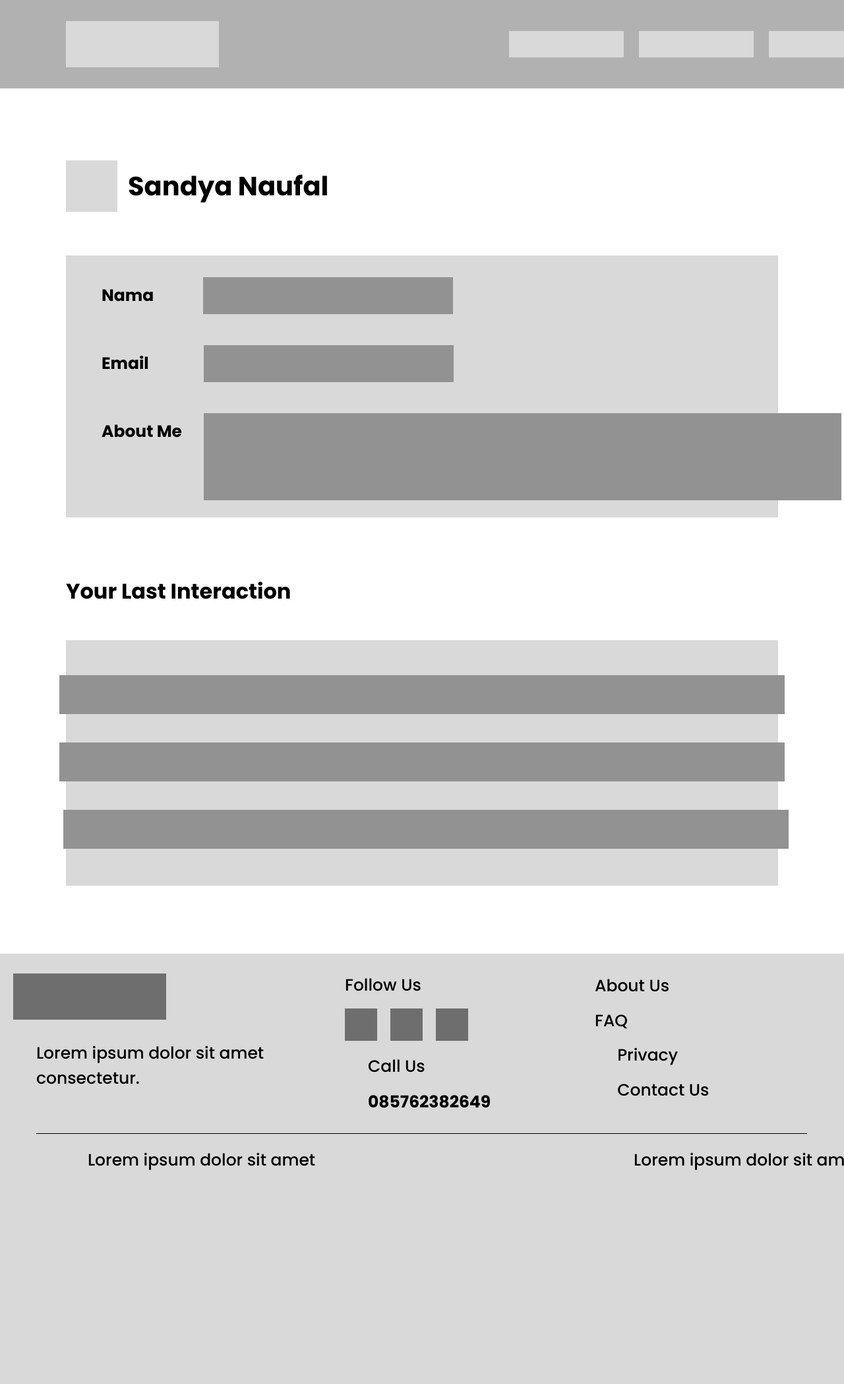
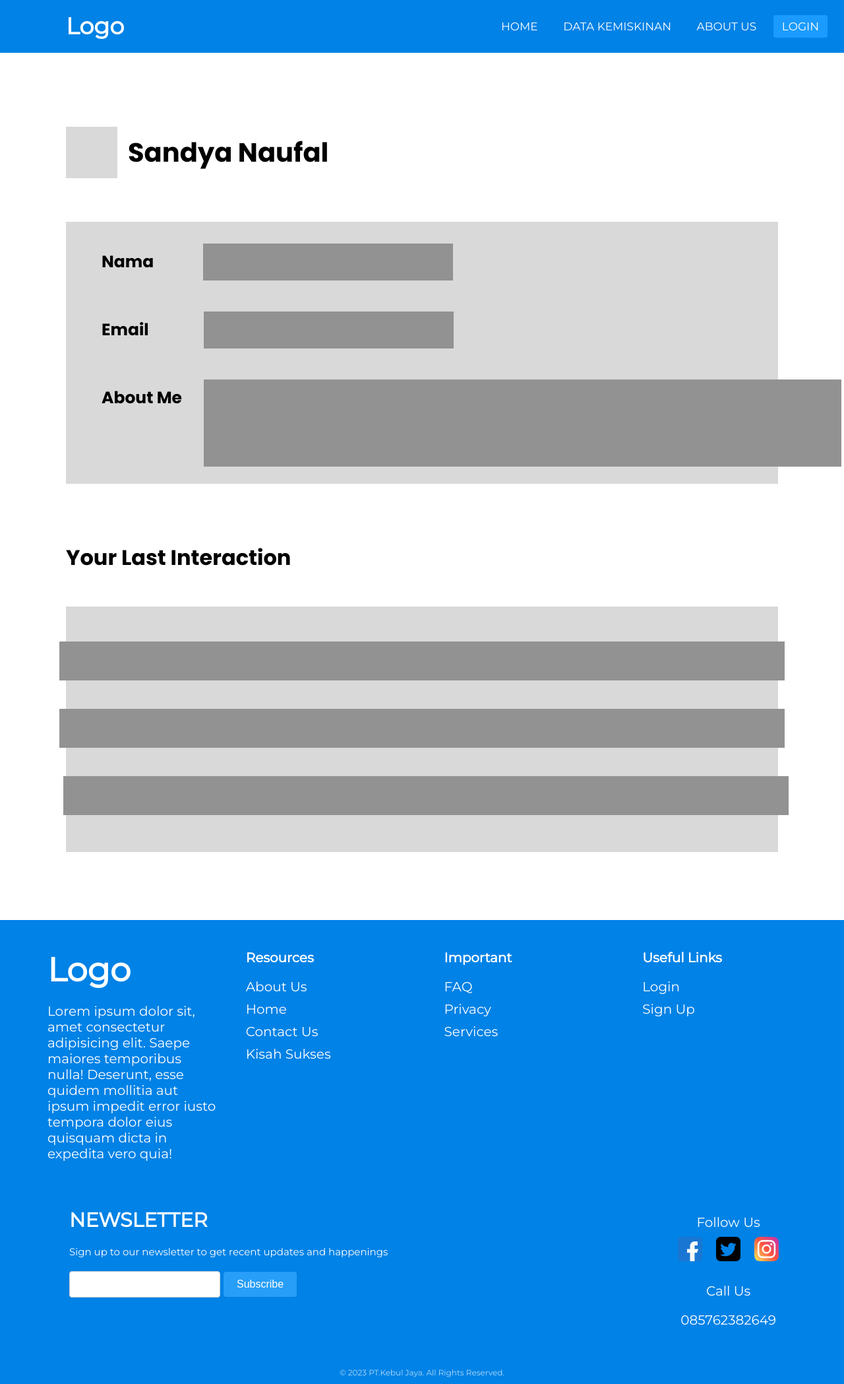
Before and after one commit to BKIlham/PT-Kebul-Jaya, a PHP site: page /user.html in a window 1280 px wide. Shown: the whole page at 66% size. Before the commit the page ends 1773 px from the top, so only its background shows below. Run offline with PHP 8.4, Linux system fonts and the light colour scheme; some web fonts are replaced.

Commit message:
user page update tampilan tok

```diff
--- a/styles/user.css
+++ b/styles/user.css
@@ -12,7 +12,117 @@ ul, li {
 input {
 	border: none;
 }
-.user-q8q {
+* {
+  padding: 0;
+  margin: 0;
+  text-decoration: none;
+  list-style: none;
+  box-sizing: border-box;
+}
+body {
+  font-family: montserrat;
+}
+nav {
+  background: #0082e6;
+  height: 80px;
+  width: 100%;
+}
+
+label.logo {
+  color: white;
+  font-size: 35px;
+  line-height: 80px;
+  padding: 0 100px;
+  font-weight: bold;
+}
+
+nav ul {
+  float: right;
+  margin-right: 20px;
+}
+
+nav ul li {
+  display: inline-block;
+  line-height: 80px;
+  margin: 0 5px;
+}
+
+nav ul li a {
+  color: white;
+  font-size: 17px;
+  padding: 7px 13px;
+  border-radius: 3px;
+  text-transform: uppercase;
+}
+
+a.active,
+a:hover {
+  background: #1b9bff;
+  transition: .5s;
+}
+
+.checkbtn {
+  font-size: 30px;
+  color: white;
+  float: right;
+  line-height: 80px;
+  margin-right: 40px;
+  cursor: pointer;
+  display: none;
+}
+
+#check {
+  display: none;
+}
+
+@media (max-width: 952px) {
+  label.logo {
+    font-size: 30px;
+    padding-left: 50px;
+  }
+
+  nav ul li a {
+    font-size: 16px;
+  }
+}
+
+@media (max-width: 858px) {
+  .checkbtn {
+    display: block;
+  }
+
+  ul {
+    position: fixed;
+    width: 100%;
+    height: 100vh;
+    background: #2c3e50;
+    top: 80px;
+    left: -100%;
+    text-align: center;
+    transition: all .5s;
+  }
+
+  nav ul li {
+    display: block;
+    margin: 50px 0;
+    line-height: 30px;
+  }
+
+  nav ul li a {
+    font-size: 20px;
+  }
+
+  a:hover,
+  a.active {
+    background: none;
+    color: #0082e6;
+  }
+
+  #check:checked~ul {
+    left: 0;
+  }
+}
+.content-body {
   width: 100%;
   overflow: hidden;
   position: relative;
@@ -21,43 +131,8 @@ input {
   flex-direction: column;
   background-color: #ffffff;
 }
-.user-q8q .auto-group-9wkf-ery {
-  box-sizing: border-box;
-  padding: 3.2rem 10rem;
-  width: 100%;
-  display: flex;
-  align-items: center;
-  background-color: #b1b1b1;
-  flex-shrink: 0;
-}
-.user-q8q .auto-group-9wkf-ery .logo-Npu {
-  margin-right: 44rem;
-  width: 23.2rem;
-  height: 7rem;
-  background-color: #d9d9d9;
-  flex-shrink: 0;
-}
-.user-q8q .auto-group-9wkf-ery .login-5jK {
-  margin-right: 2.3rem;
-  width: 17.4rem;
-  height: 4rem;
-  background-color: #d9d9d9;
-  flex-shrink: 0;
-}
-.user-q8q .auto-group-9wkf-ery .login-RYH {
-  margin-right: 2.3rem;
-  width: 17.4rem;
-  height: 4rem;
-  background-color: #d9d9d9;
-  flex-shrink: 0;
-}
-.user-q8q .auto-group-9wkf-ery .login-y41 {
-  width: 17.4rem;
-  height: 4rem;
-  background-color: #d9d9d9;
-  flex-shrink: 0;
-}
-.user-q8q .auto-group-f7pp-hkh {
+
+.content-body .content {
   box-sizing: border-box;
   padding: 10.9rem 10rem 10.3rem 10rem;
   width: 100%;
@@ -65,21 +140,21 @@ input {
   flex-direction: column;
   flex-shrink: 0;
 }
-.user-q8q .auto-group-f7pp-hkh .auto-group-sad1-1Fb {
+.content-body .content .name-layout {
   margin: 0rem 84.1rem 6.6rem 0rem;
   width: calc(100% - 84.1rem);
   display: flex;
   align-items: center;
   flex-shrink: 0;
 }
-.user-q8q .auto-group-f7pp-hkh .auto-group-sad1-1Fb .rectangle-38-5WM {
+.content-body .content .name-layout .user-icon {
   margin-right: 1.6rem;
   width: 7.8rem;
   height: 7.8rem;
   background-color: #d9d9d9;
   flex-shrink: 0;
 }
-.user-q8q .auto-group-f7pp-hkh .auto-group-sad1-1Fb .sandya-naufal-1eu {
+.content-body .content .name-layout .user-name {
   font-size: 4rem;
   font-weight: 700;
   line-height: 1.5;
@@ -88,7 +163,7 @@ input {
   white-space: nowrap;
   flex-shrink: 0;
 }
-.user-q8q .auto-group-f7pp-hkh .auto-group-ets1-i3X {
+.content-body .content .data-container {
   margin-bottom: 8.8rem;
   box-sizing: border-box;
   padding: 3.3rem 6.4rem 2.6rem 5.4rem;
@@ -99,14 +174,14 @@ input {
   background-color: #d9d9d9;
   flex-shrink: 0;
 }
-.user-q8q .auto-group-f7pp-hkh .auto-group-ets1-i3X .auto-group-elvo-cPo {
+.content-body .content .data-container .name {
   margin-right: 58.8rem;
   width: calc(100% - 58.8rem);
   display: flex;
   align-items: center;
   flex-shrink: 0;
 }
-.user-q8q .auto-group-f7pp-hkh .auto-group-ets1-i3X .auto-group-elvo-cPo .nama-row {
+.content-body .content .data-container .name .nama-row {
   margin-right: 7.5rem;
   font-size: 2.5rem;
   font-weight: 700;
@@ -116,20 +191,20 @@ input {
   white-space: nowrap;
   flex-shrink: 0;
 }
-.user-q8q .auto-group-f7pp-hkh .auto-group-ets1-i3X .auto-group-elvo-cPo .rectangle-26-Ywf {
+.content-body .content .data-container .name .rectangle-26-Ywf {
   width: 37.9rem;
   height: 5.6rem;
   background-color: #929292;
   flex-shrink: 0;
 }
-.user-q8q .auto-group-f7pp-hkh .auto-group-ets1-i3X .auto-group-f5nb-5Au {
+.content-body .content .data-container .email {
   margin-right: 58.8rem;
   width: calc(100% - 58.8rem);
   display: flex;
   align-items: center;
   flex-shrink: 0;
 }
-.user-q8q .auto-group-f7pp-hkh .auto-group-ets1-i3X .auto-group-f5nb-5Au .email-zHs {
+.content-body .content .data-container .email .email-zHs {
   margin-right: 8.3rem;
   font-size: 2.5rem;
   font-weight: 700;
@@ -139,19 +214,19 @@ input {
   white-space: nowrap;
   flex-shrink: 0;
 }
-.user-q8q .auto-group-f7pp-hkh .auto-group-ets1-i3X .auto-group-f5nb-5Au .rectangle-27-hi5 {
+.content-body .content .data-container .email .rectangle-27-hi5 {
   width: 37.9rem;
   height: 5.6rem;
   background-color: #929292;
   flex-shrink: 0;
 }
-.user-q8q .auto-group-f7pp-hkh .auto-group-ets1-i3X .auto-group-hpb5-3X3 {
+.content-body .content .data-container .about {
   width: 100%;
   display: flex;
   align-items: flex-start;
   flex-shrink: 0;
 }
-.user-q8q .auto-group-f7pp-hkh .auto-group-ets1-i3X .auto-group-hpb5-3X3 .about-me-yfb {
+.content-body .content .data-container .about .about-me-yfb {
   margin: 0.9rem 3.3rem 0rem 0rem;
   font-size: 2.5rem;
   font-weight: 700;
@@ -161,13 +236,13 @@ input {
   white-space: nowrap;
   flex-shrink: 0;
 }
-.user-q8q .auto-group-f7pp-hkh .auto-group-ets1-i3X .auto-group-hpb5-3X3 .rectangle-40-fHX {
+.content-body .content .data-container .about .rectangle-40-fHX {
   width: 96.7rem;
   height: 13.2rem;
   background-color: #929292;
   flex-shrink: 0;
 }
-.user-q8q .auto-group-f7pp-hkh .your-last-interaction-xXX {
+.content-body .content .last-intr {
   margin-bottom: 5rem;
   font-size: 3.2rem;
   font-weight: 700;
@@ -177,7 +252,7 @@ input {
   white-space: nowrap;
   flex-shrink: 0;
 }
-.user-q8q .auto-group-f7pp-hkh .auto-group-xte3-tg5 {
+.content-body .content .last-intr-container {
   box-sizing: border-box;
   padding: 5.3rem 6.4rem 5.6rem 7rem;
   width: 100%;
@@ -188,219 +263,165 @@ input {
   background-color: #d9d9d9;
   flex-shrink: 0;
 }
-.user-q8q .auto-group-f7pp-hkh .auto-group-xte3-tg5 .rectangle-41-Cgm {
+.content-body .content .last-intr-container .rectangle-41-Cgm {
   margin-right: 0.6rem;
   width: 110rem;
   height: 5.9rem;
   background-color: #929292;
   flex-shrink: 0;
 }
-.user-q8q .auto-group-f7pp-hkh .auto-group-xte3-tg5 .rectangle-42-96D {
+.content-body .content .last-intr-container .rectangle-42-96D {
   margin-right: 0.6rem;
   width: 110rem;
   height: 5.9rem;
   background-color: #929292;
   flex-shrink: 0;
 }
-.user-q8q .auto-group-f7pp-hkh .auto-group-xte3-tg5 .rectangle-43-HTK {
+.content-body .content .last-intr-container .rectangle-43-HTK {
   margin-left: 0.6rem;
   width: 110rem;
   height: 5.9rem;
   background-color: #929292;
   flex-shrink: 0;
 }
-.user-q8q .auto-group-8kat-Zvd {
-  box-sizing: border-box;
-  padding: 2.9rem 5.6rem 2.6rem 5.5rem;
+.footer {
+  background-color: #0082e6;
+  padding: 25px;
+  color: #fff;
+  position: relative;
   width: 100%;
-  align-items: center;
+  margin: 0 auto;
+}
+
+.footer-content {
   display: flex;
-  flex-direction: column;
-  background-color: #d9d9d9;
-  flex-shrink: 0;
+  flex-wrap: wrap;
+  flex-direction: row;
+  justify-content: flex-end;
+  width: 100%;
+  margin: 0 auto;
 }
-.user-q8q .auto-group-8kat-Zvd .auto-group-hjo5-qdF {
-  margin-right: 24.4rem;
-  height: 10.3rem;
+
+.line1-col {
+  width: 21.2%;
+  margin: 20px;
+}
+
+.line1-col a{
+  text-decoration: none;
+  color: #fff;
+}
+
+.logo1 .logo{
+  font-size: 50px;
+}
+
+.logo1 .desk p {
+  font-size: 1px;
+}
+
+.tentang ul,
+.Important ul,
+.Useful-Links ul {
+  list-style-type: none;
+  padding: 0;
+}
+
+.tentang ul li,
+.Important ul li,
+.Useful-Links ul li {
+  margin-bottom: 10px;
+  font-size: 20px;
+}
+
+.line1-col p,
+.line1-col h3,
+.line1-col .desk {
+  font-size: 20px;
+  margin-bottom: 20px;
+}
+
+.line2-col{
   display: flex;
-  align-items: flex-start;
-  flex-shrink: 0;
+  flex-wrap: wrap;
+  flex-direction: row;
+  justify-content: space-between;
+  width: 100%;
+  margin: 0 auto;
 }
-.user-q8q .auto-group-8kat-Zvd .auto-group-hjo5-qdF .rectangle-19-a53 {
-  margin: 0.1rem 27.1rem 0rem 0rem;
-  width: 23.2rem;
-  height: 7rem;
-  background-color: #6e6e6e;
-  flex-shrink: 0;
+
+.subs{
+  margin-top: 30px;
+  margin-left: 80px;
 }
-.user-q8q .auto-group-8kat-Zvd .auto-group-hjo5-qdF .auto-group-hchy-u7K {
-  width: 11.8rem;
-  height: 100%;
-  flex-shrink: 0;
+
+.subs h3{
+  font-size: 30px;
+  margin-bottom: 20px;
 }
-.user-q8q .auto-group-8kat-Zvd .auto-group-hjo5-qdF .auto-group-hchy-u7K .follow-us-3zD {
-  margin-bottom: 1.6rem;
-  font-size: 2.5rem;
-  font-weight: 500;
-  line-height: 1.5;
-  color: #000000;
-  font-family: Poppins, 'Source Sans Pro';
-  white-space: nowrap;
+
+.subs p{
+  font-size: 15px;
+  margin-bottom: 20px;
 }
-.user-q8q .auto-group-8kat-Zvd .auto-group-hjo5-qdF .auto-group-hchy-u7K .auto-group-fa4b-PoB {
-  width: 100%;
+
+.subs form {
   display: flex;
   align-items: center;
 }
-.user-q8q .auto-group-8kat-Zvd .auto-group-hjo5-qdF .auto-group-hchy-u7K .auto-group-fa4b-PoB .rectangle-15-X8h {
-  margin-right: 2rem;
-  width: 4.9rem;
-  height: 4.9rem;
-  background-color: #6e6e6e;
-  flex-shrink: 0;
+
+.subs input {
+  padding: 10px;
+  border: 1px solid #ccc;
+  border-radius: 4px;
+  font-size: 16px;
 }
-.user-q8q .auto-group-8kat-Zvd .auto-group-hjo5-qdF .auto-group-hchy-u7K .auto-group-fa4b-PoB .rectangle-16-DJM {
-  width: 4.9rem;
-  height: 4.9rem;
-  background-color: #6e6e6e;
-  flex-shrink: 0;
+
+.subs button {
+  background-color: #279ef8;
+  color: #fff;
+  border: none;
+  border-radius: 4px;
+  padding: 10px 20px;
+  margin-left: 5px;
+  cursor: pointer;
+  font-size: 16px;
 }
-.user-q8q .auto-group-8kat-Zvd .auto-group-hjo5-qdF .auto-group-r1b1-K6V {
-  box-sizing: border-box;
-  padding-left: 2rem;
-  height: 100%;
-  display: flex;
-  align-items: flex-end;
-  flex-shrink: 0;
+
+.subs button:hover {
+  background-color: #0056b3;
 }
-.user-q8q .auto-group-8kat-Zvd .auto-group-hjo5-qdF .auto-group-r1b1-K6V .rectangle-17-445 {
-  margin-right: 19.2rem;
-  width: 4.9rem;
-  height: 4.9rem;
-  background-color: #6e6e6e;
-  flex-shrink: 0;
+
+
+.mid {
+  padding: 20px;
 }
-.user-q8q .auto-group-8kat-Zvd .auto-group-hjo5-qdF .auto-group-r1b1-K6V .auto-group-cgtk-zTX {
-  margin-bottom: 1.2rem;
-  display: flex;
-  flex-direction: column;
-  flex-shrink: 0;
+
+.mid .followus {
+  margin-bottom: 10px;
+  font-size: 20px;
 }
-.user-q8q .auto-group-8kat-Zvd .auto-group-hjo5-qdF .auto-group-r1b1-K6V .auto-group-cgtk-zTX .about-us-83w {
-  margin-bottom: 1.5rem;
-  font-size: 2.5rem;
-  font-weight: 500;
-  line-height: 1.5;
-  color: #000000;
-  font-family: Poppins, 'Source Sans Pro';
-  white-space: nowrap;
-  flex-shrink: 0;
+
+.sosmed {
+  text-align: center;
 }
-.user-q8q .auto-group-8kat-Zvd .auto-group-hjo5-qdF .auto-group-r1b1-K6V .auto-group-cgtk-zTX .faq-Tc1 {
-  font-size: 2.5rem;
-  font-weight: 500;
-  line-height: 1.5;
-  color: #000000;
-  font-family: Poppins, 'Source Sans Pro';
-  white-space: nowrap;
-  flex-shrink: 0;
+
+.icon-sosmed img {
+  margin-bottom: 10px;
+  width: 25%;
+  aspect-ratio: 3/2;
+  object-fit: contain;
 }
-.user-q8q .auto-group-8kat-Zvd .auto-group-yqpw-PkZ {
-  margin: 0rem 21.7rem 2.9rem 0rem;
-  display: flex;
-  align-items: flex-start;
-  flex-shrink: 0;
+
+.notelp {
+  margin-top: 20px;
 }
-.user-q8q .auto-group-8kat-Zvd .auto-group-yqpw-PkZ .lorem-ipsum-dolor-sit-amet-consectetur-8CM {
-  margin-right: 15.7rem;
-  max-width: 34.6rem;
-  font-size: 2.5rem;
-  font-weight: 500;
-  line-height: 1.5;
-  color: #000000;
-  font-family: Poppins, 'Source Sans Pro';
-  flex-shrink: 0;
+
+.watermark {
+  position: absolute;
+  bottom: 10px;
+  left: 50%;
+  transform: translateX(-50%);
+  font-size: 12px;
+  opacity: 0.7;
 }
-.user-q8q .auto-group-8kat-Zvd .auto-group-yqpw-PkZ .auto-group-9zkw-QvZ {
-  margin: 2rem 19.2rem 0rem 0rem;
-  display: flex;
-  flex-direction: column;
-  flex-shrink: 0;
-}
-.user-q8q .auto-group-8kat-Zvd .auto-group-yqpw-PkZ .auto-group-9zkw-QvZ .call-us-kUd {
-  margin-bottom: 1.6rem;
-  font-size: 2.5rem;
-  font-weight: 500;
-  line-height: 1.5;
-  color: #000000;
-  font-family: Poppins, 'Source Sans Pro';
-  white-space: nowrap;
-  flex-shrink: 0;
-}
-.user-q8q .auto-group-8kat-Zvd .auto-group-yqpw-PkZ .auto-group-9zkw-QvZ .item-085762382649-VSD {
-  font-size: 2.5rem;
-  font-weight: 700;
-  line-height: 1.5;
-  color: #000000;
-  font-family: Poppins, 'Source Sans Pro';
-  white-space: nowrap;
-  flex-shrink: 0;
-}
-.user-q8q .auto-group-8kat-Zvd .auto-group-yqpw-PkZ .auto-group-ckvd-Dt1 {
-  margin-top: 0.3rem;
-  display: flex;
-  flex-direction: column;
-  flex-shrink: 0;
-}
-.user-q8q .auto-group-8kat-Zvd .auto-group-yqpw-PkZ .auto-group-ckvd-Dt1 .privacy-muX {
-  margin-bottom: 1.5rem;
-  font-size: 2.5rem;
-  font-weight: 500;
-  line-height: 1.5;
-  color: #000000;
-  font-family: Poppins, 'Source Sans Pro';
-  white-space: nowrap;
-  flex-shrink: 0;
-}
-.user-q8q .auto-group-8kat-Zvd .auto-group-yqpw-PkZ .auto-group-ckvd-Dt1 .contact-us-X81 {
-  font-size: 2.5rem;
-  font-weight: 500;
-  line-height: 1.5;
-  color: #000000;
-  font-family: Poppins, 'Source Sans Pro';
-  white-space: nowrap;
-  flex-shrink: 0;
-}
-.user-q8q .auto-group-8kat-Zvd .line-1-fED {
-  margin-bottom: 2.1rem;
-  width: 100%;
-  height: 0.1rem;
-  background-color: #000000;
-  flex-shrink: 0;
-}
-.user-q8q .auto-group-8kat-Zvd .auto-group-m28j-ykh {
-  margin: 0rem 7.6rem 0rem 7.8rem;
-  width: calc(100% - 15.4rem);
-  display: flex;
-  align-items: center;
-  flex-shrink: 0;
-}
-.user-q8q .auto-group-8kat-Zvd .auto-group-m28j-ykh .lorem-ipsum-dolor-sit-amet-VDF {
-  margin-right: 48.3rem;
-  font-size: 2.5rem;
-  font-weight: 500;
-  line-height: 1.5;
-  color: #000000;
-  font-family: Poppins, 'Source Sans Pro';
-  white-space: nowrap;
-  flex-shrink: 0;
-}
-.user-q8q .auto-group-8kat-Zvd .auto-group-m28j-ykh .lorem-ipsum-dolor-sit-amet-1hP {
-  font-size: 2.5rem;
-  font-weight: 500;
-  line-height: 1.5;
-  color: #000000;
-  font-family: Poppins, 'Source Sans Pro';
-  white-space: nowrap;
-  flex-shrink: 0;
-}
--- a/user.html
+++ b/user.html
@@ -5,48 +5,57 @@
   <link rel="icon" href="/favicon.ico" />
   <meta name="viewport" content="width=device-width, initial-scale=1" />
   <meta name="theme-color" content="#000000" />
-  <title>User</title>
-  <link rel="stylesheet" href="https://fonts.googleapis.com/css?family=Poppins%3A500%2C700"/>
-  <link rel="stylesheet" href="https://fonts.googleapis.com/css?family=Source+Sans+Pro%3A500%2C700"/>
+  <title>User Page</title>
+  <link rel="stylesheet" href="https://fonts.googleapis.com/css?family=Poppins%3A400%2C500%2C700"/>
+  <link rel="stylesheet" href="https://fonts.googleapis.com/css?family=Source+Sans+Pro%3A400%2C500%2C700"/>
+  <link href='https://fonts.googleapis.com/css?family=Montserrat' rel='stylesheet'>
+  <link href="https://fonts.cdnfonts.com/css/gafata" rel="stylesheet">
   <link rel="stylesheet" href="./styles/user.css"/>
+
+  <link rel="stylesheet" href="user.css">
+  <link rel="stylesheet" href="https://cdnjs.cloudflare.com/ajax/libs/font-awesome/5.15.3/css/all.min.css" />
 </head>
+
 <body>
-<div class="user-q8q">
-  <div class="auto-group-9wkf-ery">
-    <div class="logo-Npu">
+  <nav>
+    <input type="checkbox" id="check">
+    <label for="check" class="checkbtn">
+      <i class="fas fa-bars"></i>
+    </label>
+    <label class="logo">Logo</label>
+    <ul>
+      <li><a href="homepage.html">Home</a></li>
+      <li><a href="data.html">Data Kemiskinan</a></li>
+      <li><a href="about-us.html">About Us</a></li>
+      <li><a class="active" href="login.html">Login</a></li>
+    </ul>
+  </nav>
+<div class="content-body">
+  <div class="content">
+    <div class="name-layout">
+      <div class="user-icon">
       </div>
-    <div class="login-5jK">
+      <p class="user-name">Sandya Naufal</p>
     </div>
-    <div class="login-RYH">
-    </div>
-    <div class="login-y41">
-    </div>
-  </div>
-  <div class="auto-group-f7pp-hkh">
-    <div class="auto-group-sad1-1Fb">
-      <div class="rectangle-38-5WM">
-      </div>
-      <p class="sandya-naufal-1eu">Sandya Naufal</p>
-    </div>
-    <div class="auto-group-ets1-i3X">
-      <div class="auto-group-elvo-cPo">
+    <div class="data-container">
+      <div class="name">
         <p class="nama-row">Nama</p>
         <div class="rectangle-26-Ywf">
         </div>
       </div>
-      <div class="auto-group-f5nb-5Au">
+      <div class="email">
         <p class="email-zHs">Email</p>
         <div class="rectangle-27-hi5">
         </div>
       </div>
-      <div class="auto-group-hpb5-3X3">
+      <div class="about">
         <p class="about-me-yfb">About Me</p>
         <div class="rectangle-40-fHX">
         </div>
       </div>
     </div>
-    <p class="your-last-interaction-xXX">Your Last Interaction</p>
-    <div class="auto-group-xte3-tg5">
+    <p class="last-intr">Your Last Interaction</p>
+    <div class="last-intr-container">
       <div class="rectangle-41-Cgm">
       </div>
       <div class="rectangle-42-96D">
@@ -55,45 +64,72 @@
       </div>
     </div>
   </div>
-  <div class="auto-group-8kat-Zvd">
-    <div class="auto-group-hjo5-qdF">
-      <div class="rectangle-19-a53">
+  <div class="footer">
+    <div class="footer-content">
+        <div class="line1-col">
+          <div class="logo1">
+            <h3 class="logo">Logo</h3>
+            <p class="desk">Lorem ipsum dolor sit, amet consectetur adipisicing elit. Saepe maiores temporibus nulla! Deserunt, esse quidem mollitia aut ipsum impedit error iusto tempora dolor eius quisquam dicta in expedita vero quia!</p>
           </div>
-      <div class="auto-group-hchy-u7K">
-        <p class="follow-us-3zD">Follow Us</p>
-        <div class="auto-group-fa4b-PoB">
-          <div class="rectangle-15-X8h">
         </div>
-          <div class="rectangle-16-DJM">
+        <div class="line1-col">
+            <div class="tentang">
+              <h3>Resources</h3>
+                <ul>
+                    <li><a href="about-us.html">About Us</a></li>
+                    <li><a href="homepage.html">Home</a></li>
+                    <li><a href="contact-us.html">Contact Us</a></li>
+                    <li><a href="kisah-sukses.html">Kisah Sukses</a></li>
+                </ul>
+            </div>
+        </div>
+        <div class="line1-col">
+            <div class="Important">
+              <h3>Important</h3>
+                <ul>
+                    <li><a href="faq.html">FAQ</a></li>
+                    <li><a href="privacy.html">Privacy</a></li>
+                    <li><a href="menu.html">Services</a></li>
+                </ul>
+            </div>
+        </div>
+        <div class="line1-col">
+            <div class="Useful-Links">
+              <h3>Useful Links</h3>
+                <ul>
+                    <li><a href="login.html">Login</a></li>
+                    <li><a href="register.html">Sign Up</a></li>
+                </ul>
             </div>
         </div>
     </div>
-      <div class="auto-group-r1b1-K6V">
-        <div class="rectangle-17-445">
+    <div class="line2-col">
+      <div class="subs">
+        <h3>NEWSLETTER</h3>
+        <p>Sign up to our newsletter to get recent updates and happenings</p>
+        <form>
+          <input type="email">
+          <button>Subscribe</button>
+        </form>
       </div>
-        <div class="auto-group-cgtk-zTX">
-          <p class="about-us-83w">About Us</p>
-          <p class="faq-Tc1">FAQ</p>
+      <div class="line1-col">
+        <div class="mid">
+            <div class="sosmed">
+                <p class="followus">Follow Us</p>
+                <div class="icon-sosmed">
+                    <img src="assets/facebook.png" alt="Facebook"/>
+                    <img src="assets/twitter-sign.png" alt="Twitter"/>
+                    <img src="assets/instagram.png" alt="Instagram"/>
+                </div>
+                <div class="notelp">
+                    <p>Call Us</p>
+                    <p>085762382649</p>
                 </div>
             </div>
         </div>
-    <div class="auto-group-yqpw-PkZ">
-      <p class="lorem-ipsum-dolor-sit-amet-consectetur-8CM">Lorem ipsum dolor sit amet consectetur.</p>
-      <div class="auto-group-9zkw-QvZ">
-        <p class="call-us-kUd">Call Us</p>
-        <p class="item-085762382649-VSD">085762382649</p>
-      </div>
-      <div class="auto-group-ckvd-Dt1">
-        <p class="privacy-muX">Privacy</p>
-        <p class="contact-us-X81">Contact Us</p>
       </div>
     </div>
-    <div class="line-1-fED">
-    </div>
-    <div class="auto-group-m28j-ykh">
-      <p class="lorem-ipsum-dolor-sit-amet-VDF">Lorem ipsum dolor sit amet</p>
-      <p class="lorem-ipsum-dolor-sit-amet-1hP">Lorem ipsum dolor sit amet</p>
-    </div>
+    <div class="watermark">© 2023 PT.Kebul Jaya. All Rights Reserved.</div>
   </div>
 </div>
 </body>
```
Also changed, not shown: contact-us.html (+9 -9 lines). Lines whose indentation alone changed are shown as unchanged.
